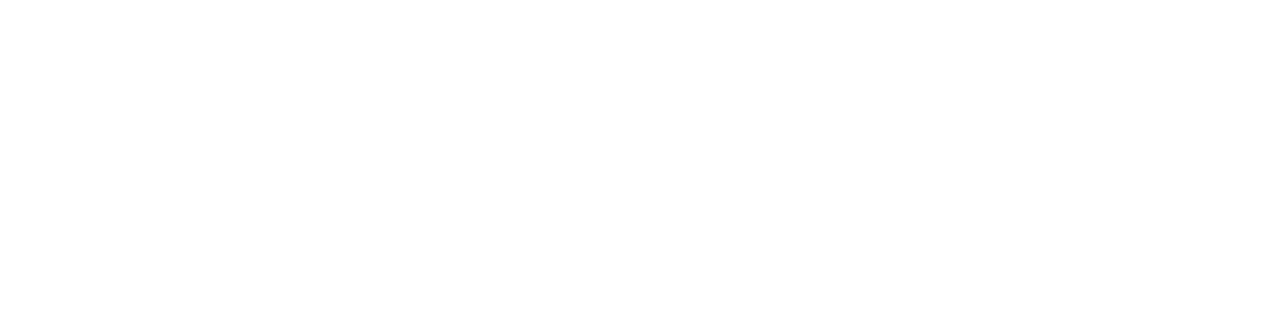
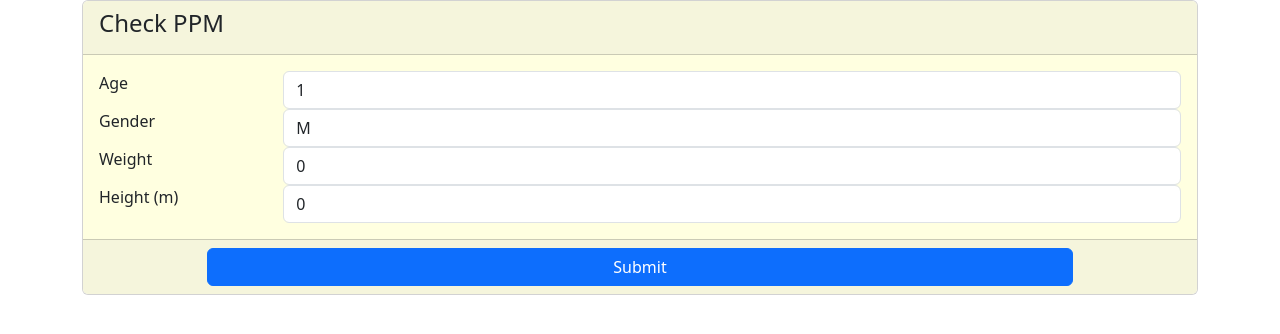
Before and after one commit to marcelharder/PPMClient02, an Angular app: page / in a window 1280 px wide. Shown: the top 334 px of the page. Built offline with nearby package versions, Linux system fonts and the light colour scheme.

Commit message:
after toaster working

```diff
--- a/angular.json
+++ b/angular.json
@@ -25,7 +25,9 @@
               "src/assets"
             ],
             "styles": [
-              "src/styles.css"
+              "node_modules/bootstrap/dist/css/bootstrap.min.css",
+               "node_modules/@fortawesome/fontawesome-free/css/all.min.css",
+               "src/styles.css"
             ],
             "scripts": [],
             "server": "src/main.server.ts",
--- a/package.json
+++ b/package.json
@@ -11,7 +11,7 @@
   },
   "private": true,
   "dependencies": {
-    "@angular/animations": "^17.3.0",
+    "@angular/animations": "^17.3.12",
     "@angular/common": "^17.3.0",
     "@angular/compiler": "^17.3.0",
     "@angular/core": "^17.3.0",
@@ -21,7 +21,10 @@
     "@angular/platform-server": "^17.3.0",
     "@angular/router": "^17.3.0",
     "@angular/ssr": "^17.3.8",
+    "@fortawesome/fontawesome-free": "^7.0.1",
+    "bootstrap": "^5.3.8",
     "express": "^4.18.2",
+    "ngx-toastr": "^19.0.0",
     "rxjs": "~7.8.0",
     "tslib": "^2.3.0",
     "zone.js": "~0.14.3"
--- /dev/null
+++ b/src/app/_models/pd.ts
@@ -0,0 +1,6 @@
+export interface PatientData {
+    Age: number;        // years
+    Gender: string;     // "M" or "F"
+    Height: number;     // meters
+    Weight: number;     // kg
+}
--- a/src/app/app.config.ts
+++ b/src/app/app.config.ts
@@ -3,7 +3,13 @@
 
 import { routes } from './app.routes';
 import { provideClientHydration } from '@angular/platform-browser';
+import { provideAnimations } from '@angular/platform-browser/animations';
+import { provideToastr } from 'ngx-toastr';
 
 export const appConfig: ApplicationConfig = {
-  providers: [provideRouter(routes), provideClientHydration()]
+  providers: [
+    provideRouter(routes), provideClientHydration(),
+    provideAnimations(),
+    provideToastr({ timeOut: 2000, positionClass: 'toast-bottom-right', preventDuplicates: true })
+  ]
 };
--- a/src/app/app.routes.ts
+++ b/src/app/app.routes.ts
@@ -1,3 +1,9 @@
 import { Routes } from '@angular/router';
 
-export const routes: Routes = [];
+export const routes: Routes = [
+  {
+    path: '',
+    loadComponent: () =>
+      import('./patient-data/patient-data.component').then(m => m.PatientDataComponent)
+  }
+];
--- a/src/app/patient-data/patient-data.component.html
+++ b/src/app/patient-data/patient-data.component.html
@@ -1,10 +1,29 @@
+<form #patientForm="ngForm" id="patientForm" (ngSubmit)="onSubmit()">
+<div class="container">
 <div class="card">
-    <div class="card-header"><h4>Check PPM</h4></div>
-    <div class="card-body">
+    <div class="card-header" style="background-color: beige;"><h4>Check PPM</h4></div>
+    <div class="card-body" style="background-color: lightyellow;">
         <div class="row">
             <div class="col-sm-2">Age</div>
-            <div class="col-sm-10"></div>
+            <div class="col-sm-10"><input type="number" class="form-control" name="age" [(ngModel)]="pd.Age"></div>
+        </div>
+        <div class="row">
+            <div class="col-sm-2">Gender</div>
+            <div class="col-sm-10"><input type="text" class="form-control" name="gender" [(ngModel)]="pd.Gender"></div>
+        </div>
+        <div class="row">
+            <div class="col-sm-2">Weight</div>
+            <div class="col-sm-10"><input type="number" class="form-control" name="Weight" [(ngModel)]="pd.Weight"></div>
+        </div>
+        <div class="row">
+            <div class="col-sm-2">Height (m)</div>
+            <div class="col-sm-10"><input type="number" step="0.01" class="form-control" name="height" [(ngModel)]="pd.Height"></div>
         </div>
     </div>
-    <div class="card-footer"></div>
+    <div class="card-footer" style="background-color: beige; text-align: center;">
+        <button type="submit" class="btn btn-primary" style="width: 80%;">Submit</button>
+    </div>
+
 </div>
+</div>
+</form>
--- a/src/app/patient-data/patient-data.component.ts
+++ b/src/app/patient-data/patient-data.component.ts
@@ -1,12 +1,19 @@
 import { Component } from '@angular/core';
+import { FormsModule } from '@angular/forms';
+import { ToastrService } from 'ngx-toastr';
 
 @Component({
   selector: 'app-patient-data',
   standalone: true,
-  imports: [],
+  imports: [FormsModule],
   templateUrl: './patient-data.component.html',
   styleUrl: './patient-data.component.css'
 })
 export class PatientDataComponent {
+constructor(private toastr: ToastrService) {}
+onSubmit() {
+this.toastr.success('Data submitted successfully!', 'Success');
+}
+  pd: any = { Age: 1, Gender: "M", Height: 0.0, Weight: 0.0}
 
 }
--- a/src/styles.css
+++ b/src/styles.css
@@ -1 +1,2 @@
 /* You can add global styles to this file, and also import other style files */
+@import "../node_modules/ngx-toastr/toastr.css";
```
Also changed, not shown: 1 other file (tests, documents, lock files or other folders).
